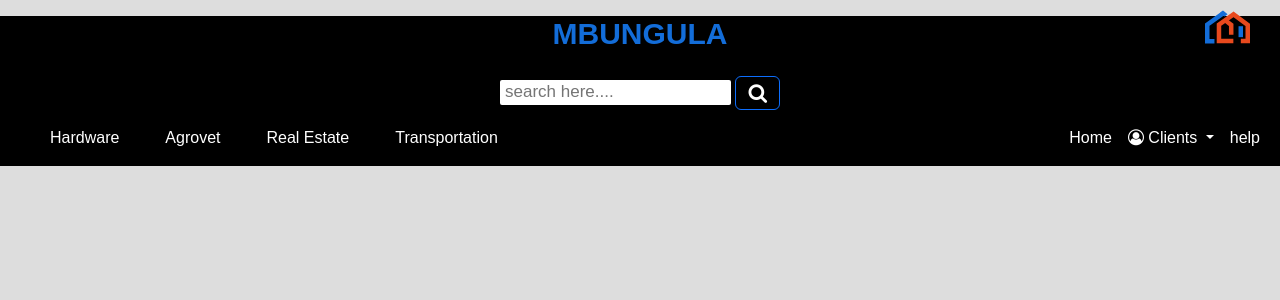
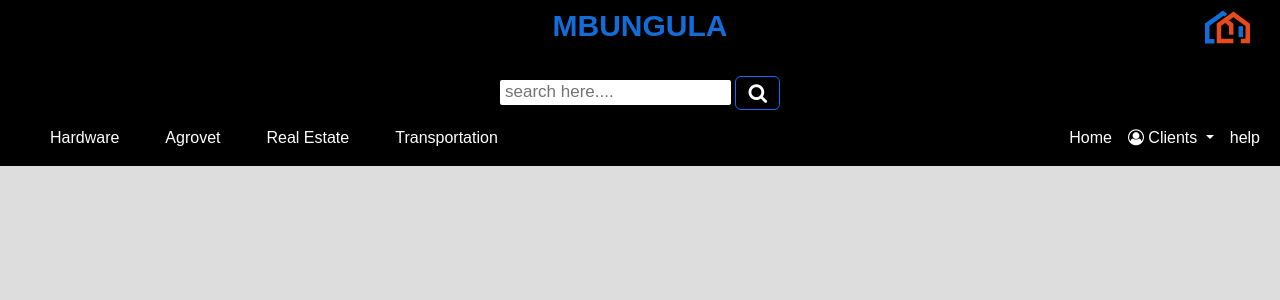
Before and after one commit to shadmbwagha/azureHelloPhpSql, a PHP site: page /header.php in a window 1280 px wide. Shown: the top 300 px of the page. Run offline with PHP 8.4, Linux system fonts and the light colour scheme; some libraries are stand-ins or nearby versions.

Commit message:
Update header.php

```diff
--- a/header.php
+++ b/header.php
@@ -22,7 +22,7 @@
 
   <!-- Mbungula title -->
   <h1 class="navbar-brand h1 title ">
-      <div class="fw-bold title text-center mbungula-text my-md-3" style="color: #136DD9;">MBUNGULA</div>
+      <div class="fw-bold title text-center mbungula-text py-2" style="color: #136DD9;">MBUNGULA</div>
   </h1>
 
   <!-- Search bar -->
```
